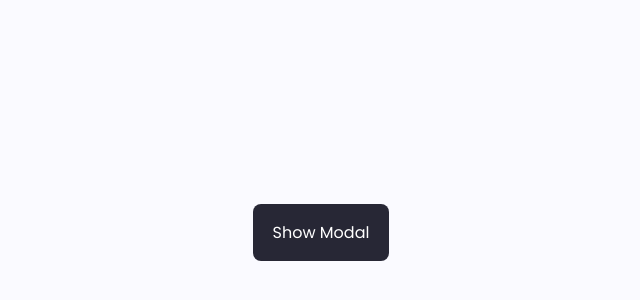
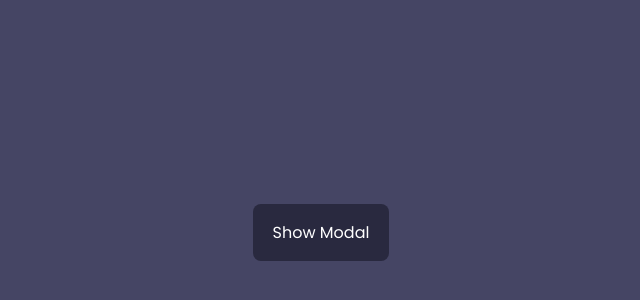
Before and after one commit to SisifoDev/react-popup-modal, a React (Create React App) app: page / in a window 1280 px wide. Shown: the part 168-468 px from the top of the page, without its empty margins (319-959 px from the left). Built offline with nearby package versions, Linux system fonts and the light colour scheme.

Commit message:
Color scheme changed

```diff
--- a/src/App.css
+++ b/src/App.css
@@ -5,11 +5,11 @@
 :root {
   /*========== Colors ==========*/
   --hue: 240;
-  --first-color: hsl(var(--hue), 16%, 18%);
-  --first-color-alt: hsl(var(--hue), 16%, 12%);
-  --title-color: hsl(var(--hue), 8%, 15%);
+  --first-color: #29293f;
+  --first-color-alt: #2e2e48;
+  --title-color: #ff723a;
   --text-color: hsl(var(--hue), 8%, 35%);
-  --body-color: hsl(var(--hue), 100%, 99%);
+  --body-color: #454564;
   --container-color: #fff;
 
   /*========== Font and typography ==========*/
```
